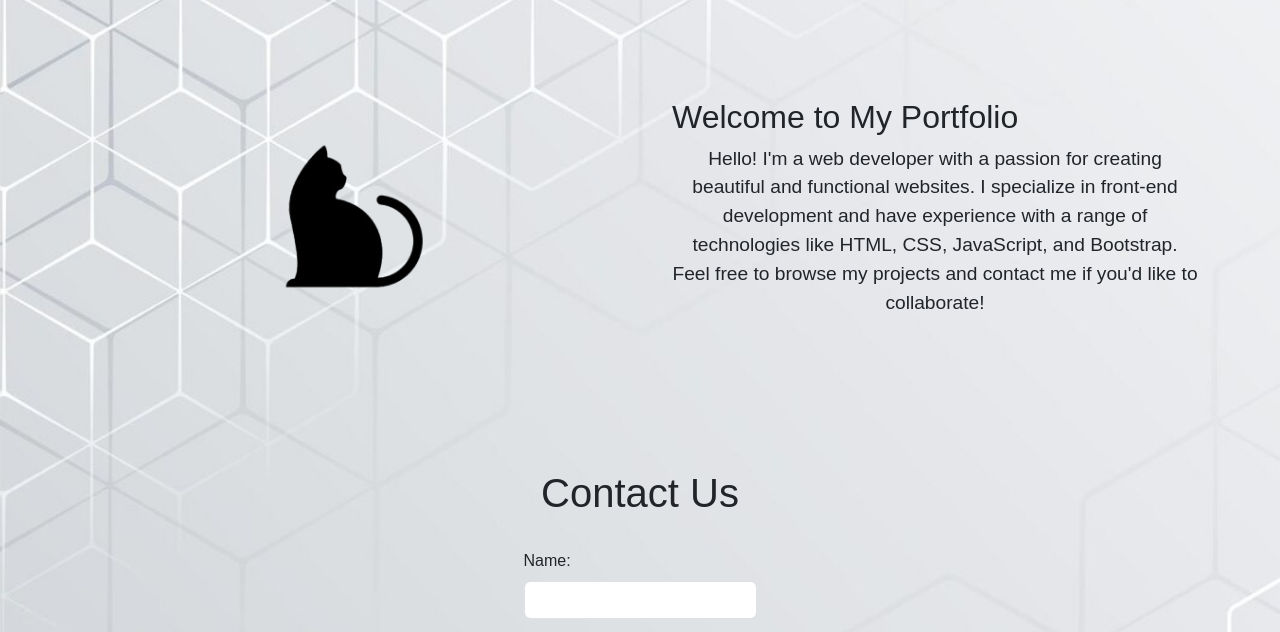
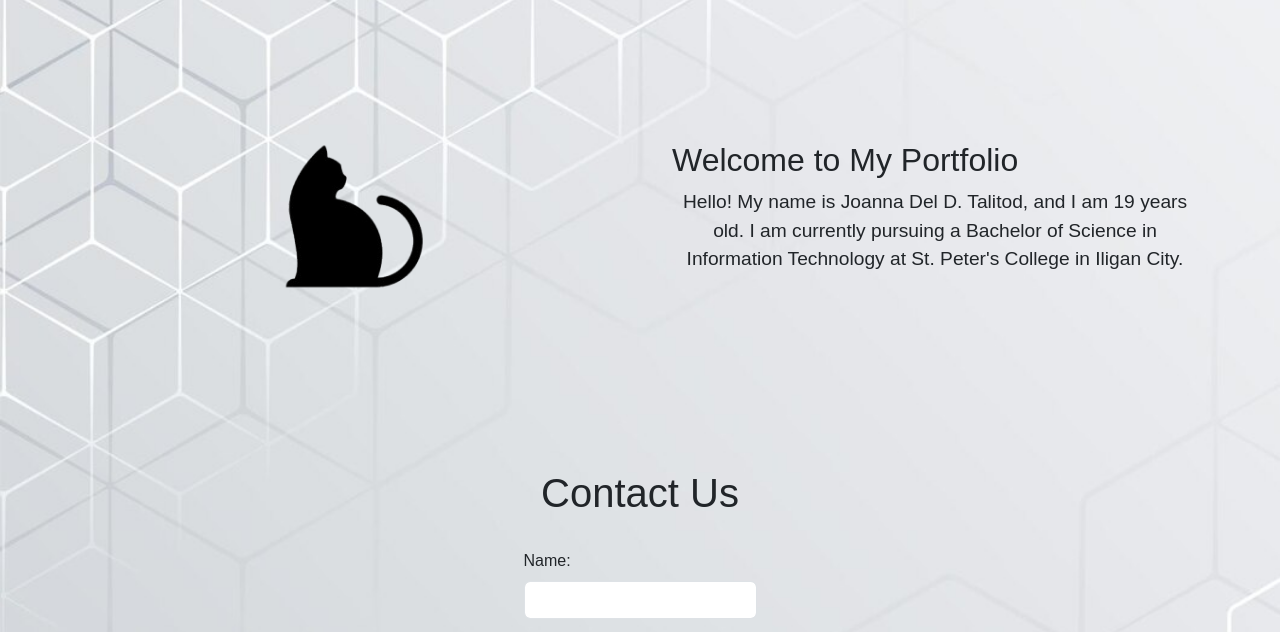
Before and after one commit to JoannaTalitod2005/bootstrap, a plain HTML site: page index.html in a window 1280 px wide. Shown: the part 107-739 px from the top of the page. Drawn offline with nearby package versions, Linux system fonts and the light colour scheme.

Commit message:
added description

```diff
--- a/index.html
+++ b/index.html
@@ -90,9 +90,9 @@
         <div class="intro-text">
           <h2>Welcome to My Portfolio</h2>
           <p>
-            Hello! I'm a web developer with a passion for creating beautiful and functional websites.
-            I specialize in front-end development and have experience with a range of technologies like HTML, CSS, JavaScript, and Bootstrap.
-            Feel free to browse my projects and contact me if you'd like to collaborate!
+             Hello! My name is Joanna Del D. Talitod, and I am 19 years old.
+             I am currently pursuing a Bachelor of Science in Information Technology
+             at St. Peter's College in Iligan City.
           </p>
         </div>
       </div>
```
